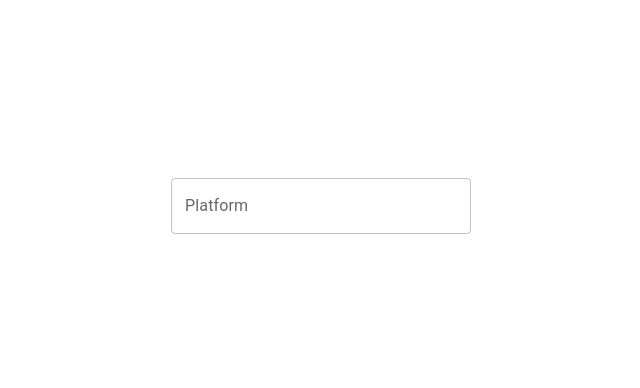
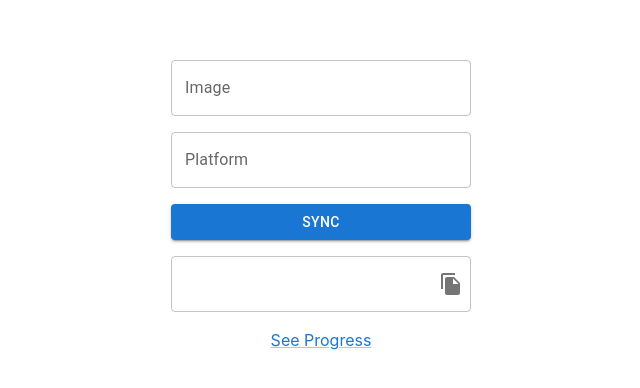
Before and after one commit to 117503445/synctainer, a React (Vite) app in the folder src/fe/container-sync/: page / in a window 1280 px wide. Shown: the part 194-582 px from the top of the page, without its empty margins (319-959 px from the left). Built offline with nearby package versions, Linux system fonts and the light colour scheme.

Commit message:
ui
Signed-off-by: 117503445 <t117503445@gmail.com>

```diff
--- a/src/fe/container-sync/src/App.tsx
+++ b/src/fe/container-sync/src/App.tsx
@@ -3,9 +3,54 @@ import reactLogo from './assets/react.svg'
 import viteLogo from '/vite.svg'
 import './App.css'
 import Stack from '@mui/material/Stack';
+import Box from '@mui/material/Box';
 import Autocomplete from '@mui/material/Autocomplete';
 import TextField from '@mui/material/TextField';
+import Button from '@mui/material/Button';
 
+import React, { useRef } from 'react';
+import IconButton from '@mui/material/IconButton';
+import FileCopyIcon from '@mui/icons-material/FileCopy';
+import Link from '@mui/material/Link';
+import Snackbar from '@mui/material/Snackbar';
+import MuiAlert from '@mui/material/Alert';
+
+const CopyTextField: React.FC = () => {
+  const inputRef = useRef<HTMLInputElement>(null);
+  const [openSnackbar, setOpenSnackbar] = useState(false);
+
+  const handleCopy = () => {
+    if (inputRef.current) {
+      navigator.clipboard.writeText(inputRef.current.value);
+      setOpenSnackbar(true);
+    }
+  };
+
+  const handleCloseSnackbar = () => {
+    setOpenSnackbar(false);
+  };
+
+  return (
+    <div>
+    <Box display="flex" alignItems="center">
+      <TextField inputRef={inputRef} variant="outlined" fullWidth />
+      <IconButton onClick={handleCopy} sx={{ height: '100%', marginLeft: '-40px', "&:focus": { outline: 'none' } }}>
+        <FileCopyIcon />
+      </IconButton>
+    </Box>
+    <Snackbar
+      anchorOrigin={{ vertical: 'top', horizontal: 'center' }}
+      open={openSnackbar}
+      autoHideDuration={3000}
+      onClose={handleCloseSnackbar}
+    >
+      <MuiAlert onClose={handleCloseSnackbar} severity="success" sx={{ width: '100%' }}>
+        Text copied to clipboard!
+      </MuiAlert>
+    </Snackbar>
+  </div>
+  );
+};
 
 
 const top100Films = [
@@ -14,7 +59,7 @@ const top100Films = [
   { title: 'The Godfather: Part II', year: 1974 },
 ]
 
-const platforms =[
+const platforms = [
   "linux/amd64",
   "linux/arm64",
 ]
@@ -25,6 +70,9 @@ function App() {
   return (
     <>
       <Stack spacing={2} sx={{ width: 300 }}>
+
+        <TextField id="outlined-basic" label="Image" variant="outlined" />
+
         <Autocomplete
           id="platform"
           freeSolo
@@ -32,6 +80,13 @@ function App() {
           options={platforms}
           renderInput={(params) => <TextField {...params} label="Platform" />}
         />
+
+
+
+        <Button variant="contained">Sync</Button>
+
+        <CopyTextField />
+        <Link href="https://github.com/117503445/container-copier/actions/workflows/copy.yml">See Progress</Link>
       </Stack>
 
       {/* <div>
```
